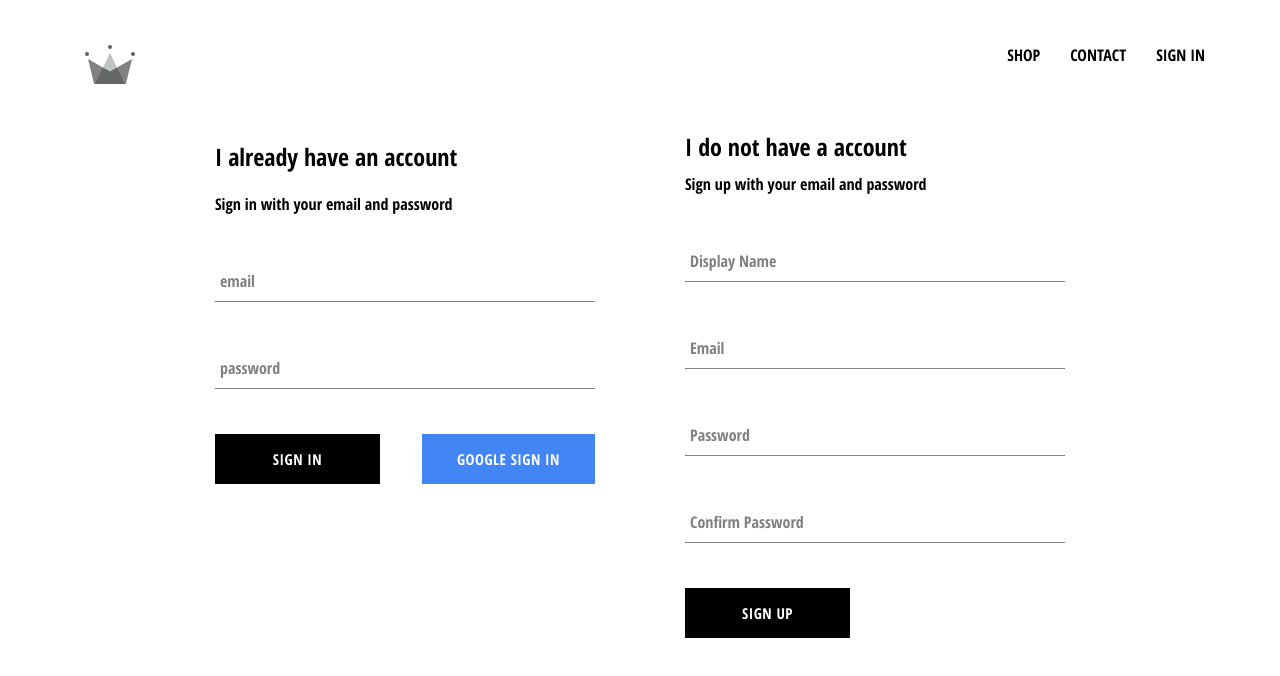
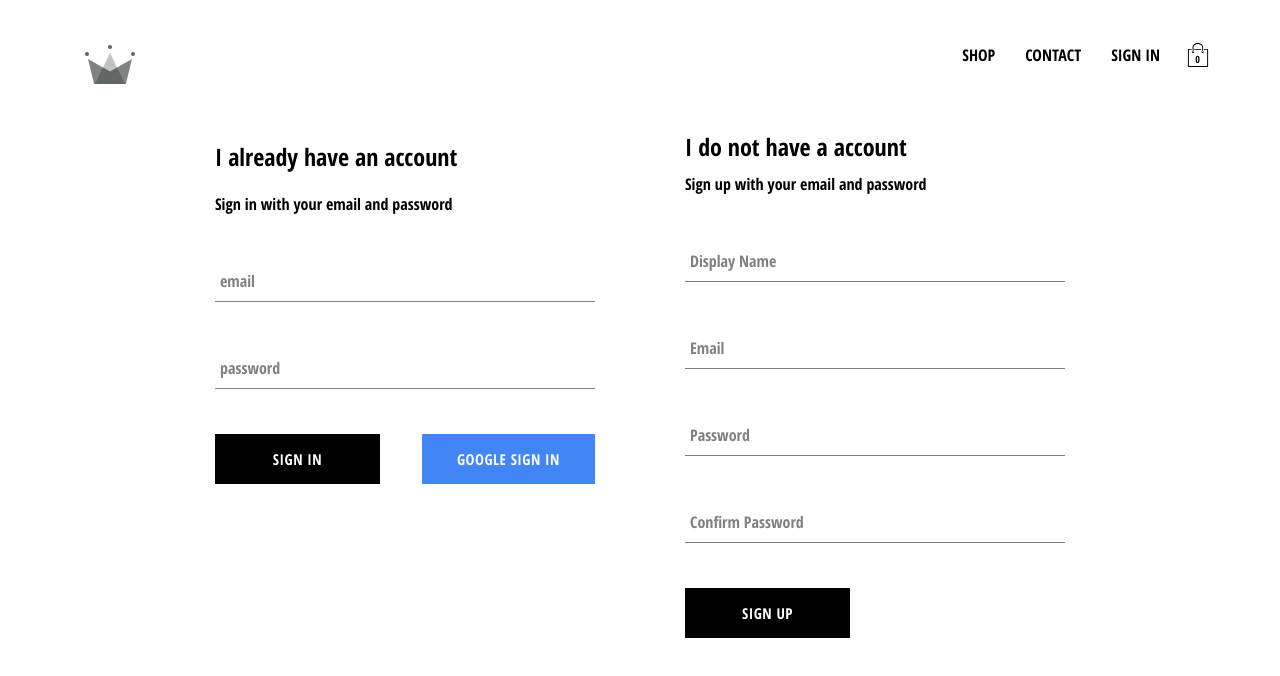
Before and after one commit to Adebayo123/crwn-clothing, a React (Create React App) app: page /signin in a window 1280 px wide. Shown: the top 676 px of the page. Built offline with nearby package versions, Linux system fonts and the light colour scheme; no server answers.

Commit message:
Cart Icon and drop down component added. cart reducer implemented

```diff
--- /dev/null
+++ b/src/components/cart-dropdown/cart-dropdown.component.jsx
@@ -0,0 +1,11 @@
+import CustomButton from '../custom-button/custom-button.component';
+import './cart-dropdown.styles.scss';
+
+const CartDropdown = () => (
+  <div className='cart-dropdown'>
+    <div className='cart-items' />
+    <CustomButton>CheckOut</CustomButton>
+  </div>
+);
+
+export default CartDropdown;
--- /dev/null
+++ b/src/components/cart-dropdown/cart-dropdown.styles.scss
@@ -0,0 +1,24 @@
+.cart-dropdown {
+  position: absolute;
+  width: 240px;
+  height: 340px;
+  display: flex;
+  flex-direction: column;
+  padding: 20px;
+  border: 1px solid black;
+  background-color: white;
+  top: 90px;
+  right: 40px;
+  z-index: 5;
+
+  .cart-items {
+    height: 240px;
+    display: flex;
+    flex-direction: column;
+    overflow: scroll;
+  }
+
+  button {
+    margin-top: auto;
+  }
+}
--- /dev/null
+++ b/src/components/cart-icon/cart-icon.component.jsx
@@ -0,0 +1,16 @@
+import { connect } from 'react-redux';
+import { toggleCartHidden } from '../../redux/cart/cart.actions';
+import { ReactComponent as ShoppingIcon } from '../../assets/shopping-bag.svg';
+
+import './cart-icon.styles.scss';
+
+const CartIcon = ({ toggleCartHidden }) => (
+  <div className='cart-icon' onClick={toggleCartHidden}>
+    <ShoppingIcon className='shopping-icon' />
+    <span className='item-count'>0</span>
+  </div>
+);
+const mapDispatchToProps = (dispatch) => ({
+  toggleCartHidden: () => dispatch(toggleCartHidden()),
+});
+export default connect(null, mapDispatchToProps)(CartIcon);
--- /dev/null
+++ b/src/components/cart-icon/cart-icon.styles.scss
@@ -0,0 +1,21 @@
+.cart-icon {
+  width: 45px;
+  height: 45px;
+  position: relative;
+  display: flex;
+  align-items: center;
+  justify-content: center;
+  cursor: pointer;
+
+  .shopping-icon {
+    width: 24px;
+    height: 24px;
+  }
+
+  .item-count {
+    position: absolute;
+    font-size: 10px;
+    font-weight: bold;
+    bottom: 12px;
+  }
+}
--- a/src/components/header/header.component.jsx
+++ b/src/components/header/header.component.jsx
@@ -2,9 +2,11 @@
 import { connect } from 'react-redux';
 import { auth } from '../../firebase/firebase.utils';
 import { ReactComponent as Logo } from '../../assets/crown.svg';
+import CartDropdown from '../cart-dropdown/cart-dropdown.component';
+import CartIcon from '../cart-icon/cart-icon.component';
 import './header.styles.scss';
 
-const Header = ({ currentUser }) => (
+const Header = ({ currentUser, hidden }) => (
   <div className='header'>
     <Link className='logo-container' to='/'>
       <Logo className='logo' />
@@ -25,11 +27,14 @@
           SIGN IN
         </Link>
       )}
+      <CartIcon />
     </div>
+    {hidden ? null : <CartDropdown />}
   </div>
 );
 
-const mapStateToProps = (state) => ({
-  currentUser: state.user.currentUser,
+const mapStateToProps = ({ user: { currentUser }, cart: { hidden } }) => ({
+  currentUser,
+  hidden,
 });
 export default connect(mapStateToProps)(Header);
--- /dev/null
+++ b/src/redux/cart/cart.actions.js
@@ -0,0 +1,5 @@
+import { CartActionTypes } from './cart.types';
+
+export const toggleCartHidden = () => ({
+  type: CartActionTypes.TOGGLE_CART_HIDDEN,
+});
--- /dev/null
+++ b/src/redux/cart/cart.reducer.js
@@ -0,0 +1,20 @@
+import { CartActionTypes } from './cart.types';
+
+const INITIAL_STATE = {
+  hidden: true,
+};
+
+const cartReducer = (state = INITIAL_STATE, action) => {
+  switch (action.type) {
+    case CartActionTypes.TOGGLE_CART_HIDDEN:
+      return {
+        ...state,
+        hidden: !state.hidden,
+      };
+
+    default:
+      return state;
+  }
+};
+
+export default cartReducer;
--- /dev/null
+++ b/src/redux/cart/cart.types.js
@@ -0,0 +1,3 @@
+export const CartActionTypes = {
+  TOGGLE_CART_HIDDEN: 'TOGGLE_CART_HIDDEN',
+};
--- a/src/redux/root-reducer.js
+++ b/src/redux/root-reducer.js
@@ -1,7 +1,9 @@
 import { combineReducers } from 'redux';
 
 import userReducer from './user/user.reducer';
+import cartReducer from './cart/cart.reducer';
 
 export default combineReducers({
   user: userReducer,
+  cart: cartReducer,
 });
```
Also changed, not shown: src/assets/shopping-bag.svg (added).
